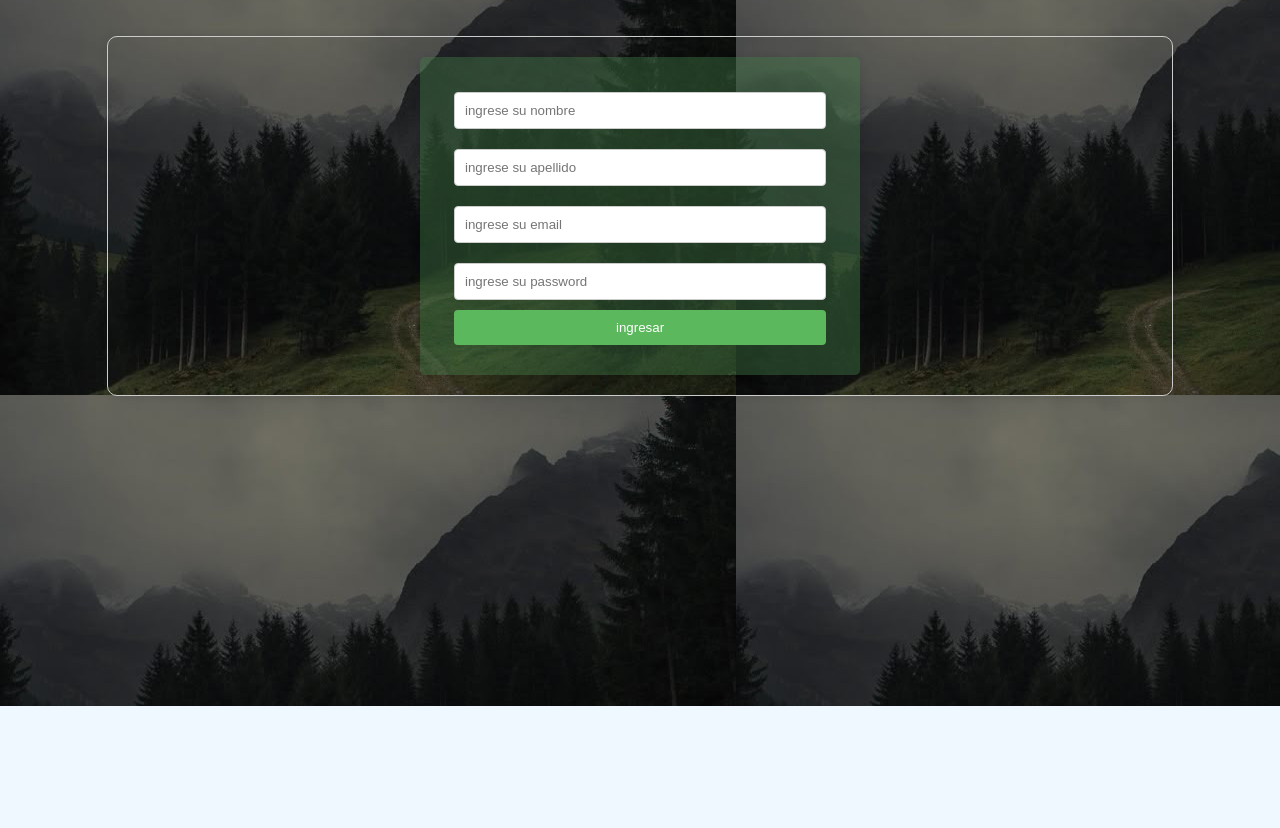
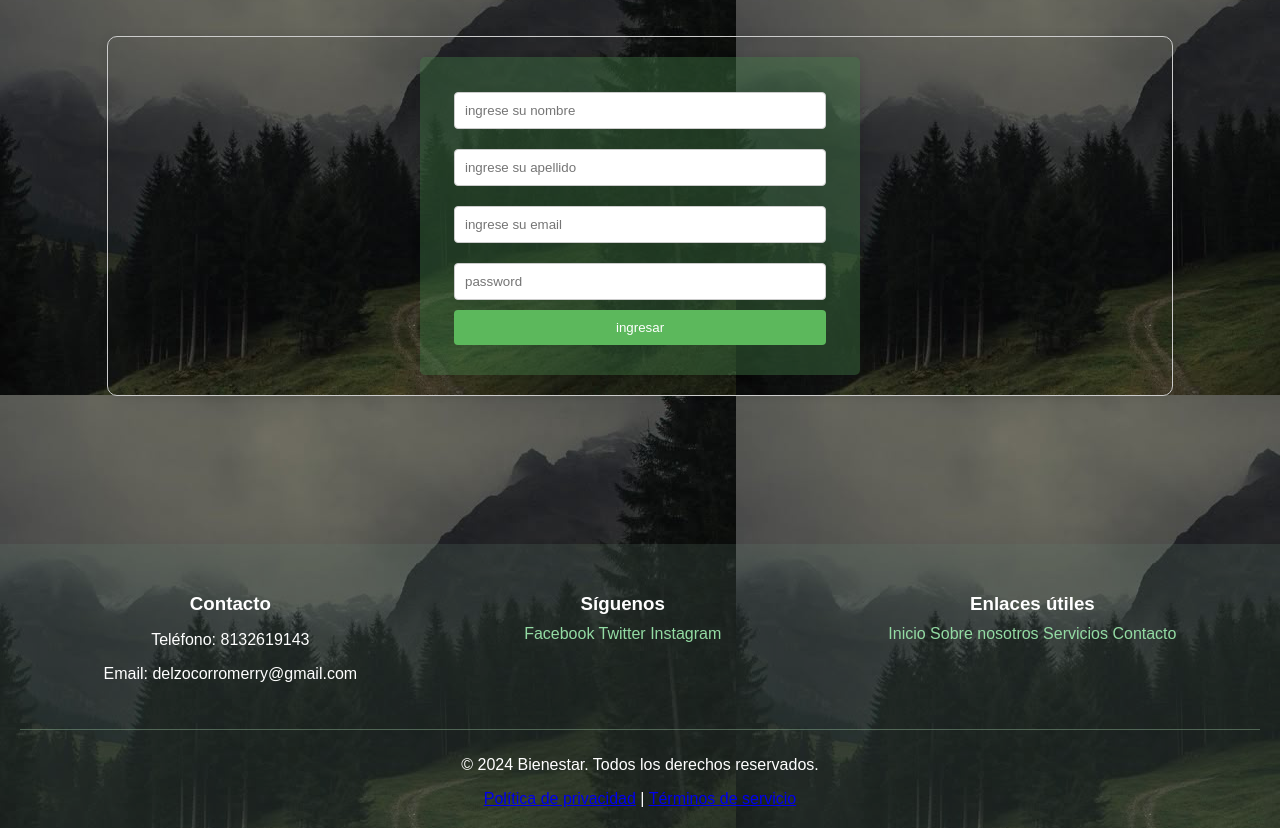
Before and after one commit to maria-moon-web/Bienestar-hacia-uno-mismo, a plain HTML site: page index.html in a window 1280 px wide. Shown: the part 94-922 px from the top of the page. Before the commit the page ends 800 px from the top, so only its background shows below. Drawn offline with Linux system fonts and the light colour scheme.

Commit message:
Update index.html

```diff
--- a/index.html
+++ b/index.html
@@ -11,35 +11,69 @@
   <div id="registro">
     <form>
       <fieldset>
+        <label for="nombre"></label>
         <input class="control" type="text" name="nombres" id="nombres" placeholder="ingrese su nombre">
+        <label for="apellido"></label>
         <input class="control" type="text" name="apellido" id="apellido" placeholder="ingrese su apellido">
+        <label for="email"></label>
         <input class="control" type="email" name="email" id="email" placeholder="ingrese su email">
-        <input class="control" type="password" name="password" id="password" placeholder="ingrese su password">
+        <label for="password"></label>
+        <input class="control" type="password" name="password" id="password" placeholder="password">
         <input type="submit" value="ingresar">
       </fieldset>
     </form>
   </div>
   <div id="navegacion" style="display:none;">
-    <h1>Bienvenido, <span id="nombre-usuario"></span></h1>
+    <h1>Bienvenid@, <span id="nombre-usuario"></span></h1>
     <nav>
       <section>
         <button>Deporte</button>
-        <br>
+
       </section>
       <section>
         <button>Higiene</button>
-        <br>
+
       </section>
       <section>
         <button>Limpieza social</button>
-        <br>
+
       </section>
       <section>
         <button>Estética</button>
-        <br>
+
       </section>
     </nav>
   </div>
+  <br><br><br><br><br><br>
+
+  <footer class="footer">
+    <div class="footer-content">
+        <div class="contact">
+            <h3>Contacto</h3>
+            <p>Teléfono: 8132619143</p>
+            <p>Email: delzocorromerry@gmail.com</p>
+        </div>
+        <div class="social-media">
+            <h3>Síguenos</h3>
+            <a href="#" >Facebook</a>
+            <a href="#">Twitter</a>
+            <a href="#">Instagram</a>
+        </div>
+        <div class="useful-links">
+            <h3>Enlaces útiles</h3>
+            <a href="#">Inicio</a>
+            <a href="#">Sobre nosotros</a>
+            <a href="#">Servicios</a>
+            <a href="#">Contacto</a>
+        </div>
+    </div>
+    <div class="footer-bottom">
+        <p>© 2024 Bienestar. Todos los derechos reservados.</p>
+        <a href="#">Política de privacidad</a> | <a href="#">Términos de servicio</a>
+    </div>
+</footer>
+
+
   <script src="repuesto.js"></script>
 </body>
 </html>
```
